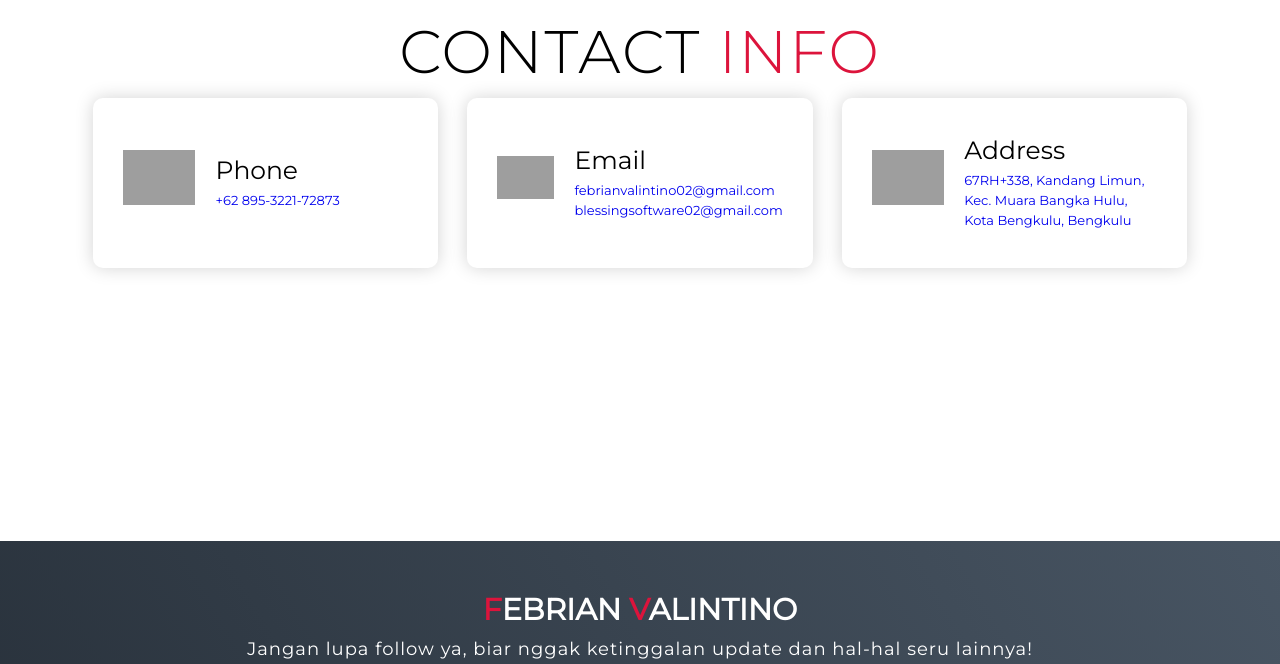
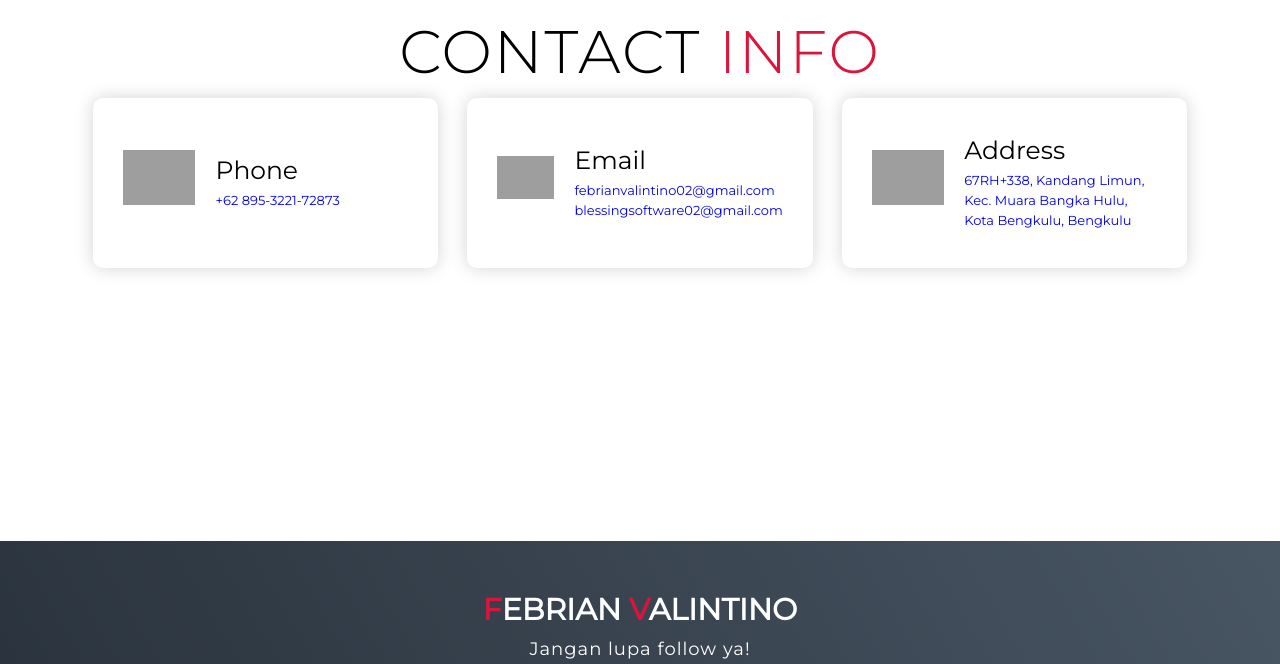
Before and after one commit to nelav-nairbef/VLN71, a plain HTML site: page index.html in a window 1280 px wide. Shown: the part 5556-6220 px from the top of the page. Drawn offline with Linux system fonts and the light colour scheme; grey boxes are pictures that could not be loaded.

Commit message:
Update index.html

```diff
--- a/index.html
+++ b/index.html
@@ -233,7 +233,7 @@
       <div class="brand">
         <h1><span>F</span>EBRIAN <span>V</span>ALINTINO</h1>
       </div>
-      <h2>Jangan lupa follow ya, biar nggak ketinggalan update dan hal-hal seru lainnya!</h2>
+      <h2>Jangan lupa follow ya!</h2>
       <div class="social-icon">
         <div class="social-item">
           <a href="https://www.linkedin.com/in/febrian-valintino-23601833b/"><img src="https://img.icons8.com/bubbles/100/000000/linkedin.png" /></a>
```
